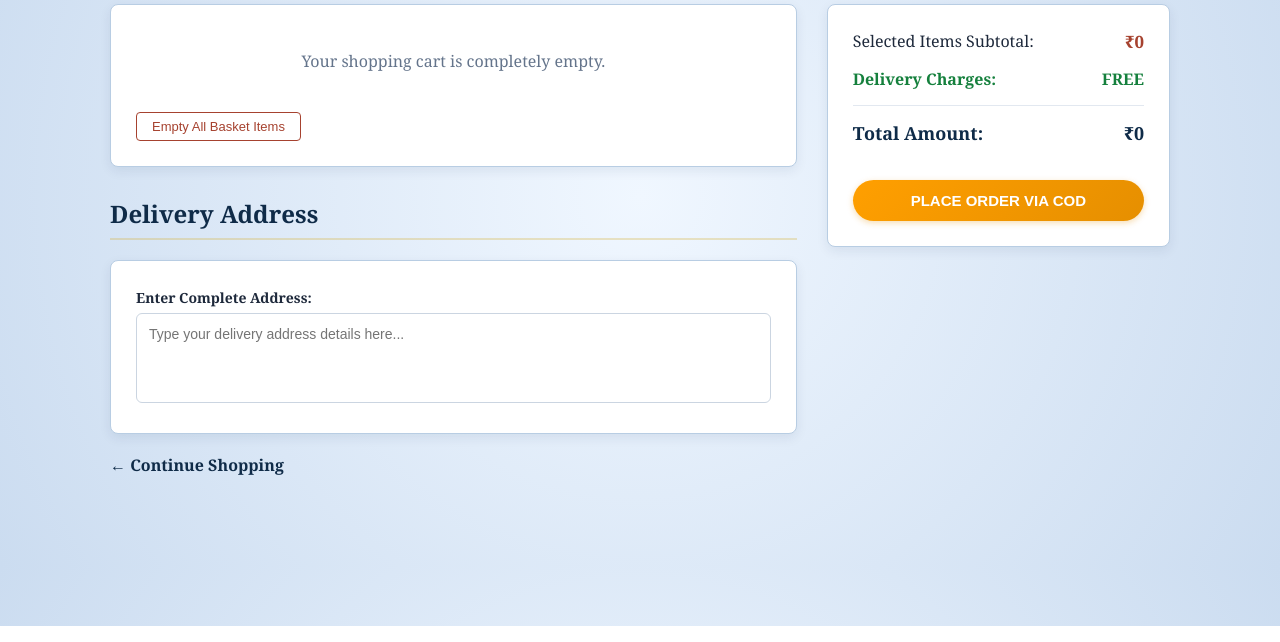
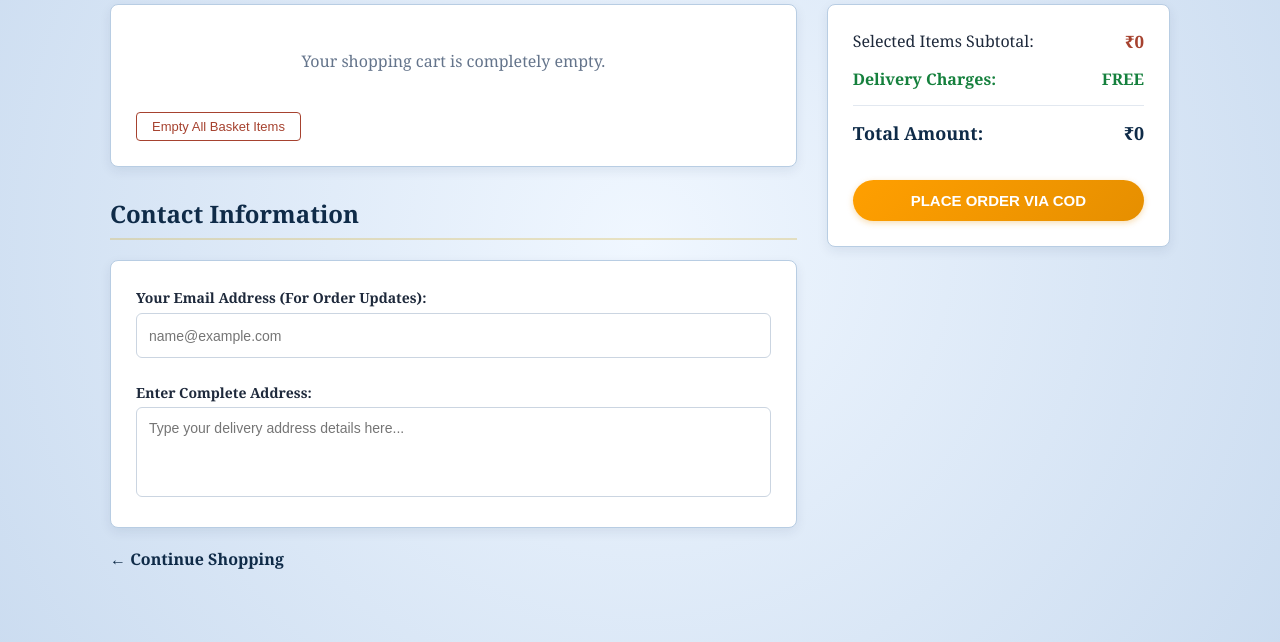
Before and after one commit to bobbilivarun056/minutes-ecommerce, a Flask app: page /cart in a window 1280 px wide. Shown: the part 174-816 px from the top of the page. Run offline with Flask 3, Linux system fonts and the light colour scheme.

Commit message:
Add files via upload

```diff
--- a/templates/basket.html
+++ b/templates/basket.html
@@ -177,11 +177,16 @@
                 <button class="btn-empty" onclick="clearCart()">Empty All Basket Items</button>
             </div>
 
-            <h3 class="page-title" style="margin-top: 30px;">Delivery Address</h3>
+            <!-- Modified Section: Added Email & Delivery Address Block -->
+            <h3 class="page-title" style="margin-top: 30px;">Contact Information</h3>
             <div class="custom-box">
-                <label style="font-weight: bold; font-size: 14px;">Enter Complete Address:</label>
+                <label style="font-weight: bold; font-size: 14px;">Your Email Address (For Order Updates):</label>
+                <input type="email" id="customerEmail" class="address-textarea" style="height: 45px; margin-bottom: 15px;" placeholder="name@example.com" required>
+
+                <label style="font-weight: bold; font-size: 14px; display: block; margin-top: 10px;">Enter Complete Address:</label>
                 <textarea id="deliveryAddress" class="address-textarea" placeholder="Type your delivery address details here..."></textarea>
             </div>
+
             <a href="/" class="text-link">← Continue Shopping</a>
         </div>
 
@@ -233,11 +238,12 @@
 
         function clearCart() {
             localStorage.removeItem('minutes_cart');
+            document.getElementById('customerEmail').value = "";
             document.getElementById('deliveryAddress').value = "";
             renderCart();
         }
 
-        // --- CONNECTED CHECKOUT FUNCTION (FULLY FIXED & RE-CLOSED) ---
+        // --- CONNECTED CHECKOUT FUNCTION ---
         async function checkout() {
             let cart = JSON.parse(localStorage.getItem('minutes_cart')) || [];
 
@@ -246,28 +252,32 @@
                 return;
             }
 
+            // Capture inputs
+            const emailInput = document.getElementById('customerEmail').value.trim();
             const addressInput = document.getElementById('deliveryAddress').value.trim();
-            if (!addressInput) {
-                alert("⚠️ Please enter a delivery address before placing your order!");
+
+            if (!emailInput || !addressInput) {
+                alert("⚠️ Please fill in both your email and delivery address before placing your order!");
                 return;
             }
 
             let totalSum = document.getElementById('total-val').innerText;
 
             try {
-                // Send order data using relative cloud endpoints
+                // Send order data using relative endpoints
                 const response = await fetch('/api/checkout', {
                     method: 'POST',
                     headers: { 'Content-Type': 'application/json' },
                     body: JSON.stringify({
                         cart: cart,
                         address: addressInput,
+                        email: emailInput,
                         total: totalSum
                     })
                 });
 
                 if (response.ok) {
-                    alert(`🎉 Success! Your order has been placed.\nAn email confirmation summary has been processed.\n\nEstimated delivery: 30 Minutes.`);
+                    alert(`🎉 Success! Your order has been placed.\nAn automated email confirmation invoice summary has been sent to: ${emailInput}\n\nEstimated delivery: 30 Minutes.`);
                     clearCart();
                 } else {
                     alert("Order placement failed on live server routing.");
```
